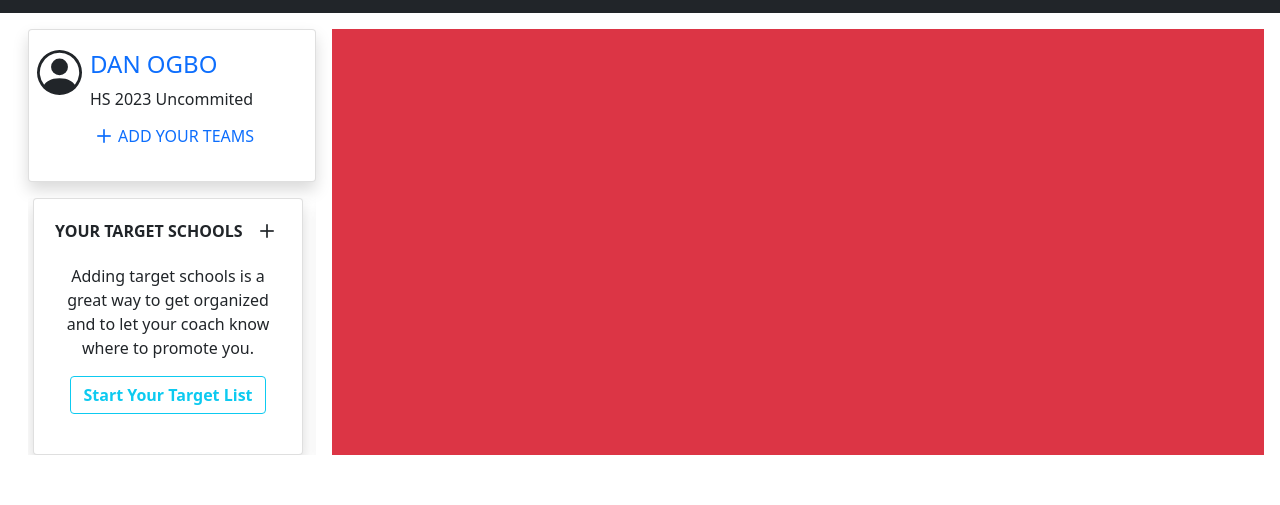
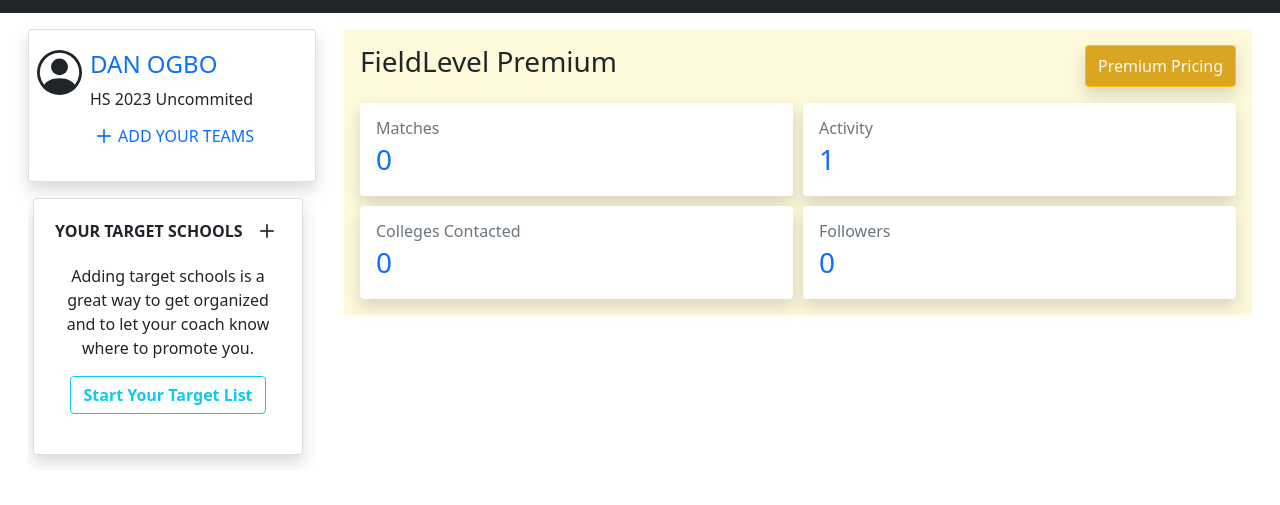
Before and after one commit to KingBogo303/athlete, a plain HTML site: page index.html in a window 1280 px wide. Shown: the part 65-570 px from the top of the page. Drawn offline with nearby package versions, Linux system fonts and the light colour scheme.

Commit message:
added premium section

```diff
--- a/index.css
+++ b/index.css
@@ -3,6 +3,29 @@
   padding: 0;
   text-decoration: none;
   box-sizing: border-box;
+}
+:root {
+  --light-yellow: #fff9db;
+  --light-yellow-2: #ffe066;
+}
+
+.bg-yell-1 {
+  background-color: var(--light-yellow);
+}
+.bg-yell-2 {
+  background-color: goldenrod !important;
+}
+.prem {
+  display: grid;
+  gap: 10px;
+  grid-template-columns: repeat(4, 1fr);
+  /* grid-template-columns: repeat(auto-fit, minmax(180px, 200px)); */
+}
+
+@media (max-device-width: 1120px) {
+  .prem {
+    grid-template-columns: repeat(2, 1fr);
+  }
 }
 
 @media (max-device-width: 992px) {
--- a/index.html
+++ b/index.html
@@ -259,7 +259,7 @@
             </div>
           </div>
           <div class="scroll-items">
-            <div class="card shadow" style="width: 100%">
+            <div class="card shadow mb-3" style="width: 100%">
               <div class="card-body">
                 <h6
                   class="card-title fw-bold mb-3 d-flex justify-content-between align-items-center"
@@ -280,7 +280,7 @@
                 </button>
               </div>
             </div>
-            <div class="card shadow" style="width: 100%">
+            <div class="card shadow mb-3" style="width: 100%">
               <div class="card-body">
                 <h6
                   class="card-title fw-bold mb-3 d-flex justify-content-between align-items-center"
@@ -303,7 +303,39 @@
             </div>
           </div>
         </aside>
-        <article class="col bg-danger"></article>
+        <article class="col">
+          <div class="bg-yell-1 p-3 rounded">
+            <div
+              class="d-flex justify-content-between mb-3 flex-column flex-sm-row"
+            >
+              <h3>FieldLevel Premium</h3>
+              <button
+                type="button"
+                class="btn btn-warning shadow text-light bg-yell-2"
+              >
+                Premium Pricing
+              </button>
+            </div>
+            <div class="prem">
+              <div class="box bg-white p-3 shadow rounded">
+                <h6 class="text-muted mb-0">Matches</h6>
+                <p class="number text-primary fs-3 mb-0">0</p>
+              </div>
+              <div class="box bg-white p-3 shadow rounded">
+                <h6 class="text-muted mb-0">Activity</h6>
+                <p class="number text-primary fs-3 mb-0">1</p>
+              </div>
+              <div class="box bg-white p-3 shadow rounded">
+                <h6 class="text-muted mb-0">Colleges Contacted</h6>
+                <p class="number text-primary fs-3 mb-0">0</p>
+              </div>
+              <div class="box bg-white p-3 shadow rounded">
+                <h6 class="text-muted mb-0">Followers</h6>
+                <p class="number text-primary fs-3 mb-0">0</p>
+              </div>
+            </div>
+          </div>
+        </article>
       </main>
     </div>
   </body>
```
